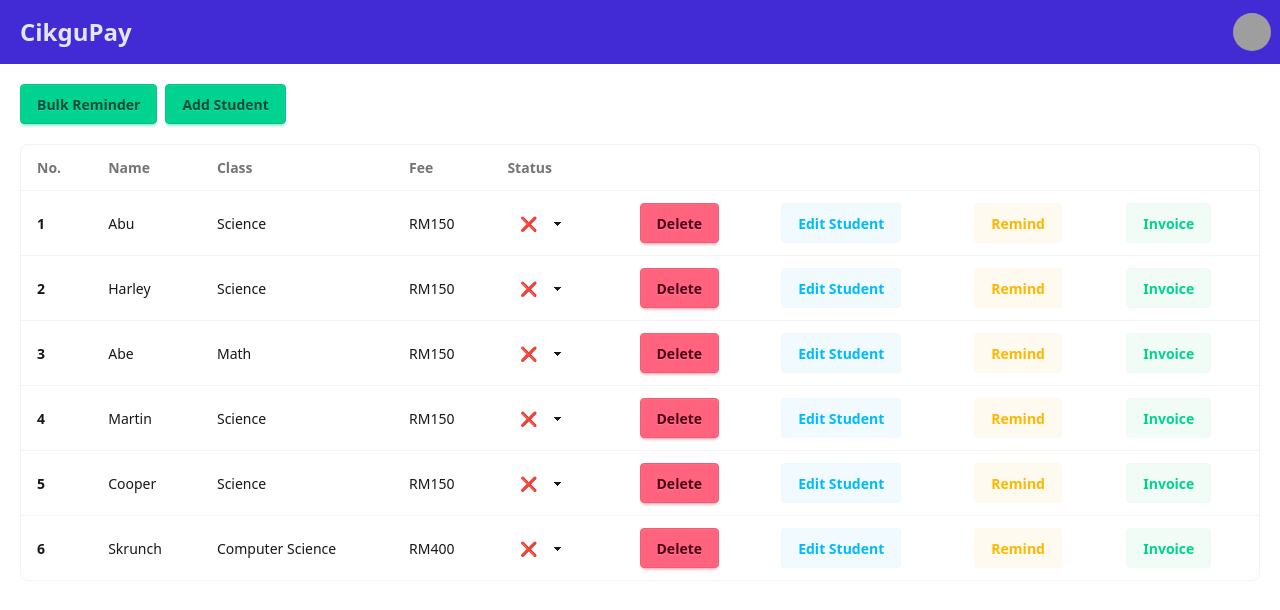
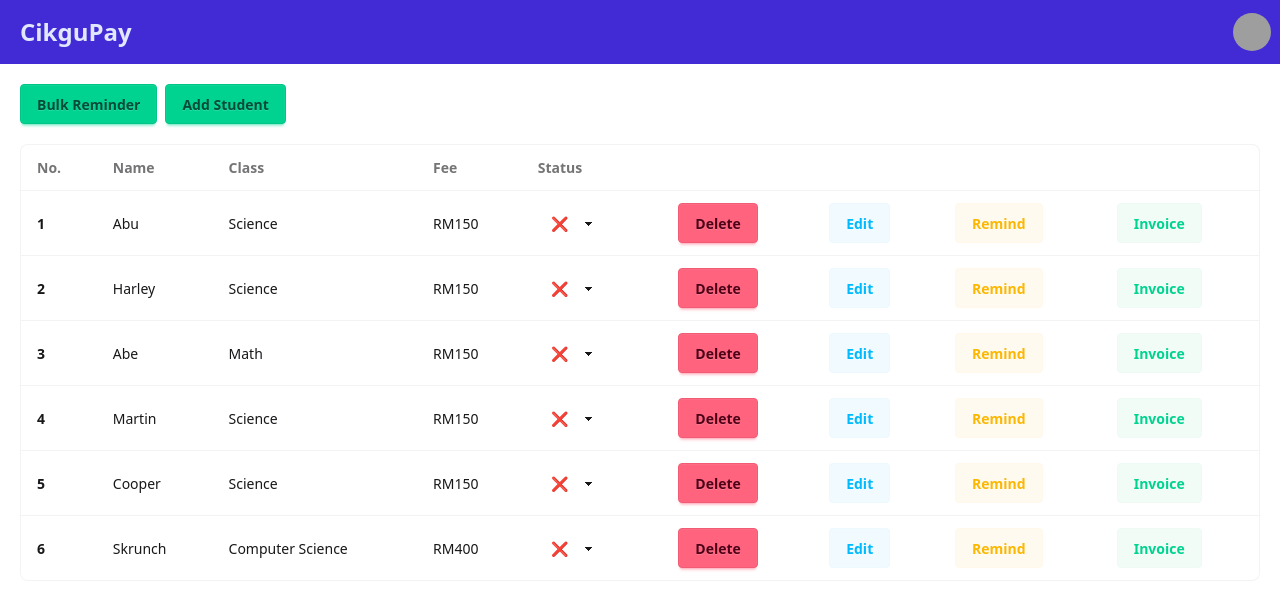
Before and after one commit to IFAIZC/CikguBayar, a React (Vite) app: page / in a window 1280 px wide. Shown: the top 610 px of the page. Built offline with nearby package versions, Linux system fonts and the light colour scheme; grey boxes are pictures that could not be loaded.

Commit message:
fixed table ui

```diff
--- a/src/component/Table.jsx
+++ b/src/component/Table.jsx
@@ -28,7 +28,7 @@ export default function Table() {
             <td>RM150</td>
             <td><Dropdown/></td>
             <td><Button buttonName="Delete" className="btn btn-error"/></td>
-            <td><Button buttonName="Edit Student"className="btn btn-soft btn-info"/></td>
+            <td><Button buttonName="Edit"className="btn btn-soft btn-info"/></td>
             <td><Button buttonName="Remind" className="btn btn-soft btn-warning"/></td>
             <td><Button buttonName="Invoice" className="btn btn-soft btn-success"/></td>
           </tr>
@@ -40,7 +40,7 @@ export default function Table() {
             <td>RM150</td>
             <td><Dropdown/></td>
             <td><Button buttonName="Delete" className="btn btn-error"/></td>
-            <td><Button buttonName="Edit Student" className="btn btn-soft btn-info"/></td>
+            <td><Button buttonName="Edit" className="btn btn-soft btn-info"/></td>
             <td><Button buttonName="Remind" className="btn btn-soft btn-warning"/></td>
             <td><Button buttonName="Invoice" className="btn btn-soft btn-success"/></td>
           </tr>
@@ -52,7 +52,7 @@ export default function Table() {
             <td>RM150</td>
             <td><Dropdown/></td>
             <td><Button buttonName="Delete" className="btn btn-error"/></td>
-            <td><Button buttonName="Edit Student" className="btn btn-soft btn-info"/></td>
+            <td><Button buttonName="Edit" className="btn btn-soft btn-info"/></td>
             <td><Button buttonName="Remind" className="btn btn-soft btn-warning"/></td>
             <td><Button buttonName="Invoice" className="btn btn-soft btn-success"/></td>
           </tr>
@@ -63,7 +63,7 @@ export default function Table() {
             <td>RM150</td>
             <td><Dropdown/></td>
             <td><Button buttonName="Delete" className="btn btn-error"/></td>
-            <td><Button buttonName="Edit Student" className="btn btn-soft btn-info"/></td>
+            <td><Button buttonName="Edit" className="btn btn-soft btn-info"/></td>
             <td><Button buttonName="Remind" className="btn btn-soft btn-warning"/></td>
             <td><Button buttonName="Invoice" className="btn btn-soft btn-success"/></td>
           </tr>
@@ -74,7 +74,7 @@ export default function Table() {
             <td>RM150</td>
             <td><Dropdown/></td>
             <td><Button buttonName="Delete" className="btn btn-error"/></td>
-            <td><Button buttonName="Edit Student"className="btn btn-soft btn-info"/></td>
+            <td><Button buttonName="Edit"className="btn btn-soft btn-info"/></td>
             <td><Button buttonName="Remind" className="btn btn-soft btn-warning"/></td>
             <td><Button buttonName="Invoice" className="btn btn-soft btn-success"/></td>
           </tr>
@@ -85,7 +85,7 @@ export default function Table() {
             <td>RM400</td>
             <td><Dropdown/></td>
             <td><Button buttonName="Delete" className="btn btn-error"/></td>
-            <td><Button buttonName="Edit Student" className="btn btn-soft btn-info"/></td>
+            <td><Button buttonName="Edit" className="btn btn-soft btn-info"/></td>
             <td><Button buttonName="Remind" className="btn btn-soft btn-warning"/></td>
             <td><Button buttonName="Invoice" className="btn btn-soft btn-success"/></td>
           </tr>
```
